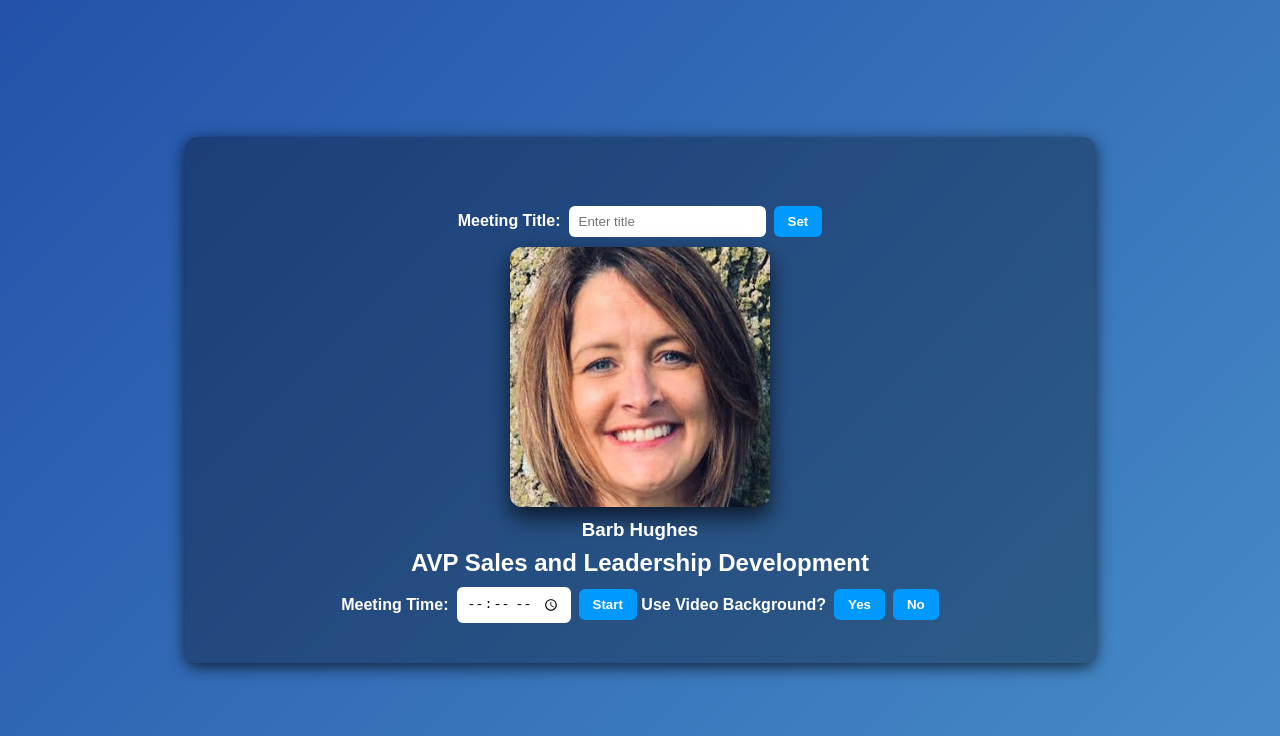
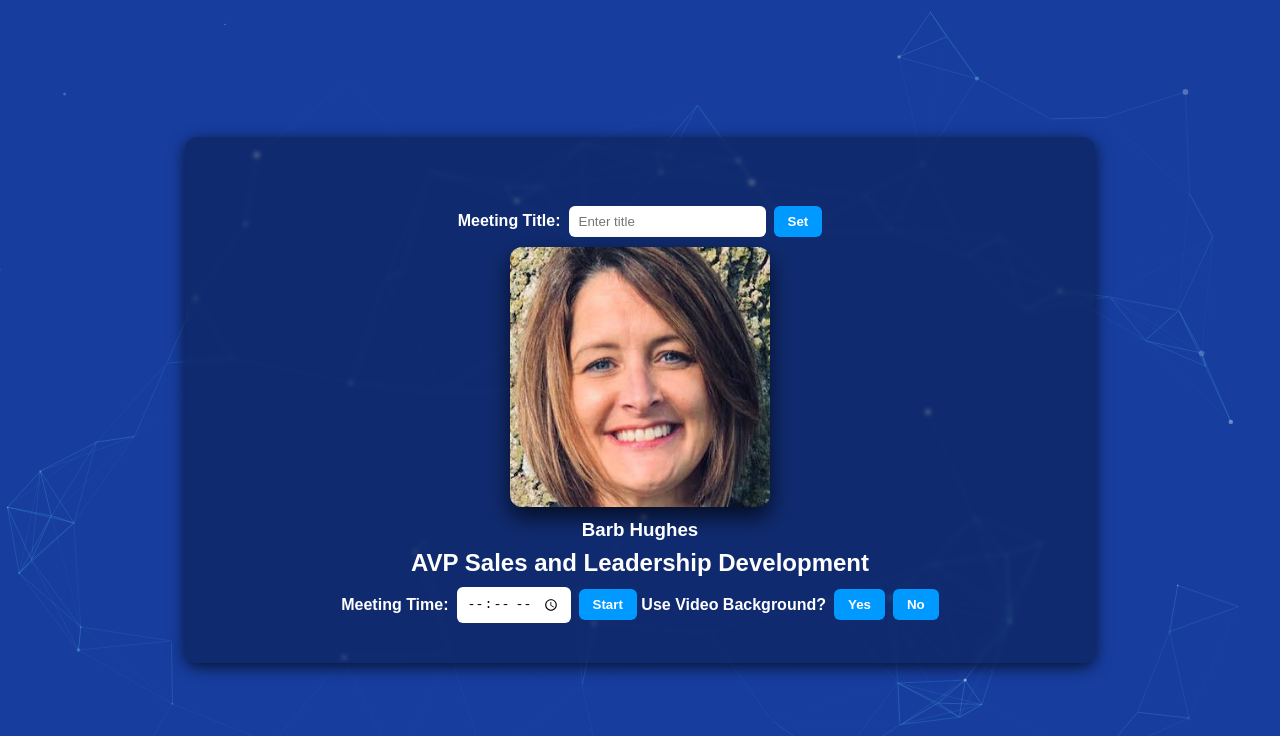
Before and after one commit to jorwsmit/barb_countdown, a plain HTML site: page index.html in a window 1280 px wide. Shown: the top 736 px of the page. Drawn offline with nearby package versions, Linux system fonts and the light colour scheme.

Commit message:
updating BG.

```diff
--- a/index.html
+++ b/index.html
@@ -13,22 +13,16 @@
         align-items: center;
         justify-content: center;
         flex-direction: column;
-        background: #000;
+        background: #173D9F;
         color: #fff;
         font-family: Arial, Helvetica, sans-serif;
         text-align: center;
         overflow: hidden;
       }
 
-      .gradient-bg {
+      #particles-js {
         position: fixed; inset: 0; z-index: -2;
-        background: linear-gradient(135deg, #163C9F, #5EB3DB);
-        background-size: 200% 200%;
-        animation: gradientShift 12s ease-in-out infinite alternate;
-      }
-      @keyframes gradientShift {
-        0% { background-position: 0% 0%; }
-        100% { background-position: 100% 100%; }
+        background: #173D9F;
       }
 
       .video-bg { position: fixed; inset: 0; z-index: -1; overflow: hidden; display: none; }
@@ -58,7 +52,7 @@
     </style>
   </head>
   <body>
-    <div class="gradient-bg" id="gradient"></div>
+    <div id="particles-js"></div>
     <div class="video-bg" id="videoBg"><div id="player"></div></div>
 
     <div class="wrap">
@@ -110,6 +104,7 @@
 
     <img id="logo" src="logo.png" alt="CenterWell" />
 
+    <script src="https://cdn.jsdelivr.net/npm/particles.js@2.0.0/particles.min.js"></script>
     <script>
       const el = {
         headline: document.getElementById('headline'),
@@ -124,7 +119,6 @@
         seconds: document.getElementById('seconds'),
         titleControls: document.getElementById('title-controls'),
         timeControls: document.getElementById('time-controls'),
-        gradient: document.getElementById('gradient'),
         videoBg: document.getElementById('videoBg'),
         videoToggle: document.getElementById('video-toggle'),
         videoYes: document.getElementById('video-yes'),
@@ -136,6 +130,40 @@
 
       const pad = n => String(n).padStart(2,'0');
       let targetMs = null, timer = null;
+
+      function initParticles(){
+        if (!window.particlesJS) {
+          setTimeout(initParticles, 50);
+          return;
+        }
+
+        particlesJS('particles-js', {
+          particles: {
+            number: { value: 80, density: { enable: true, value_area: 800 } },
+            color: { value: ['#5EB3DB', '#ffffff', '#163C9F'] },
+            shape: { type: 'circle' },
+            opacity: { value: 0.6, random: true },
+            size: { value: 3, random: true },
+            line_linked: { enable: true, distance: 140, color: '#48A0D3', opacity: 0.45, width: 1 },
+            move: { enable: true, speed: 1.6, direction: 'none', random: false, straight: false, out_mode: 'out', attract: { enable: false } }
+          },
+          interactivity: {
+            detect_on: 'window',
+            events: {
+              onhover: { enable: true, mode: 'repulse' },
+              onclick: { enable: false },
+              resize: true
+            },
+            modes: {
+              grab: { distance: 180, line_linked: { opacity: 0.7 } },
+              repulse: { distance: 260, duration: 0.7 }
+            }
+          },
+          retina_detect: true
+        });
+      }
+
+      initParticles();
 
       function setTitle(){ const t=(el.titleInput.value||'').trim(); el.headline.textContent=t; el.titleControls.style.display='none'; }
       function setTime(){ const val=el.timeInput.value; if(!val){ alert('Select a time'); return; } const [hh,mm]=val.split(':').map(Number); const now=new Date(); let target=new Date(now.getFullYear(),now.getMonth(),now.getDate(),hh,mm,0,0); if(target.getTime()<=now.getTime()) target.setDate(target.getDate()+1); targetMs=target.getTime(); el.timeControls.style.display='none'; startCountdown(); }
```
